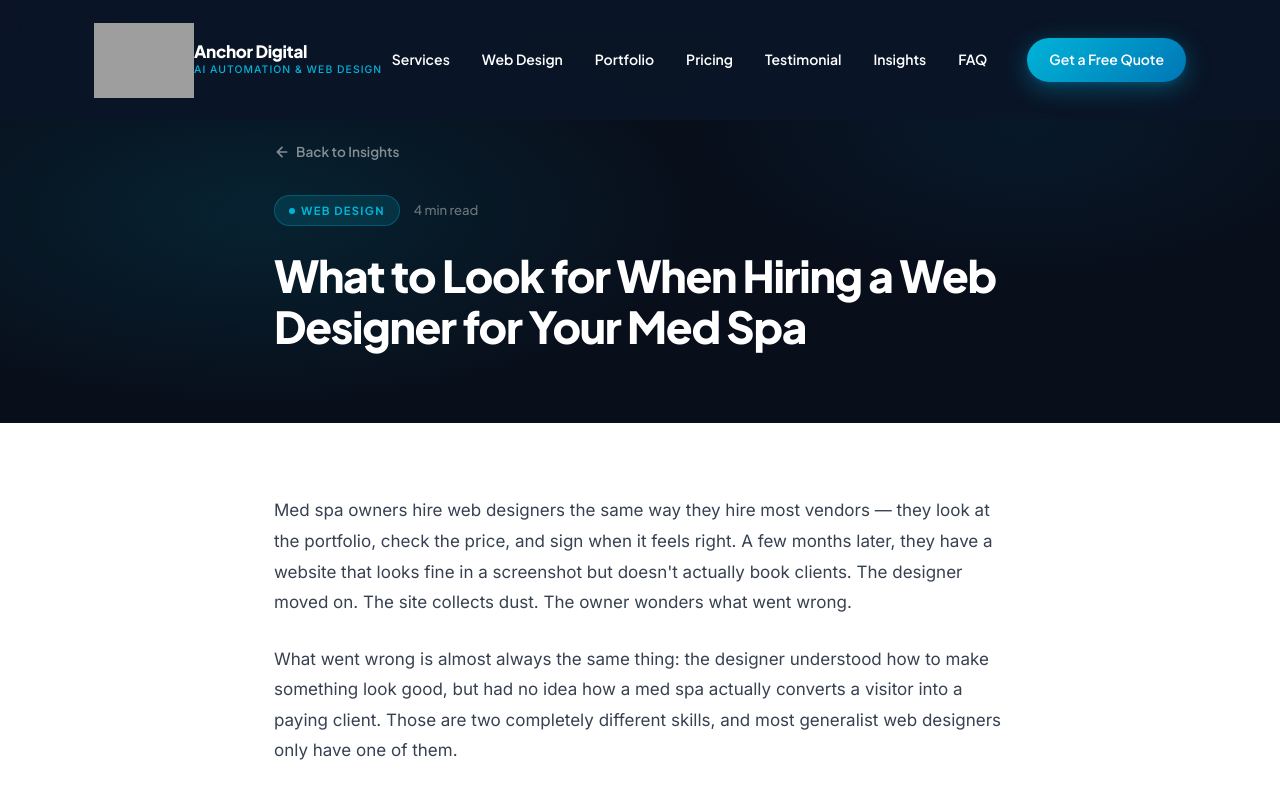
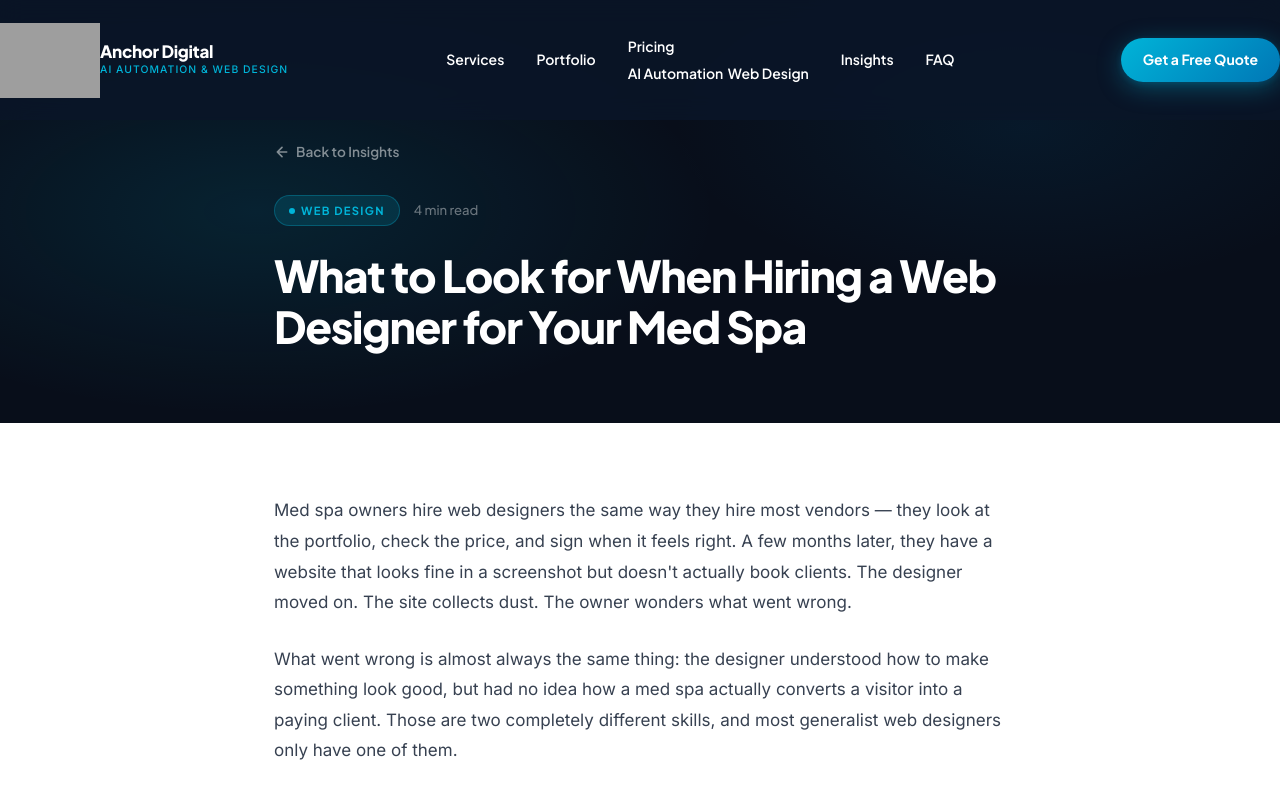
Before and after one commit to JitImlegitscaled/Anchor-Digital, a website: page insights/hire-web-designer.html in a window 1280 px wide. Shown: the top 799 px of the page. Drawn offline with Linux system fonts and the light colour scheme; grey boxes are pictures that could not be loaded.

Commit message:
Sync insights page navbars with main index.html navbar

```diff
--- a/insights/hire-web-designer.html
+++ b/insights/hire-web-designer.html
@@ -614,7 +614,6 @@
 
   <!-- ══════════ NAVBAR ══════════ -->
   <nav id="navbar" role="navigation" aria-label="Main navigation">
-    <div class="container">
     <div class="nav-inner">
       <a href="../index.html" class="nav-logo" aria-label="Anchor Digital — Home">
         <img src="../brand-assets/Logo.png" alt="Anchor Digital logo" fetchpriority="high" />
@@ -625,18 +624,21 @@
       </a>
       <ul class="nav-links">
         <li><a href="../index.html#services">Services</a></li>
-          <li><a href="../index.html#web-design">Web Design</a></li>
         <li><a href="../index.html#portfolio">Portfolio</a></li>
-          <li><a href="../index.html#pricing">Pricing</a></li>
-          <li><a href="../index.html#testimonial">Testimonial</a></li>
+        <li class="nav-dropdown">
+          <a href="../index.html#pricing">Pricing</a>
+          <div class="dropdown-menu">
+            <a href="../index.html#pricing-automation">AI Automation</a>
+            <a href="../index.html#pricing-web">Web Design</a>
+          </div>
+        </li>
         <li><a href="../index.html#resources">Insights</a></li>
         <li><a href="../index.html#faq">FAQ</a></li>
-          <li><a href="../index.html#contact" class="btn btn-primary nav-cta">Get a Free Quote</a></li>
       </ul>
+      <a href="../index.html#contact" class="btn btn-primary nav-cta">Get a Free Quote</a>
       <button class="hamburger" aria-label="Open menu" aria-expanded="false" id="hamburger">
         <span></span><span></span><span></span>
       </button>
-      </div>
     </div>
   </nav>
 
@@ -644,12 +646,11 @@
   <div class="mobile-menu" id="mobileMenu" aria-hidden="true">
     <ul>
       <li><a href="../index.html#services" class="mobile-nav-link">Services</a></li>
-      <li><a href="../index.html#web-design" class="mobile-nav-link">Web Design</a></li>
       <li><a href="../index.html#portfolio" class="mobile-nav-link">Portfolio</a></li>
       <li><a href="../index.html#pricing" class="mobile-nav-link">Pricing</a></li>
-      <li><a href="../index.html#testimonial" class="mobile-nav-link">Testimonial</a></li>
       <li><a href="../index.html#resources" class="mobile-nav-link">Insights</a></li>
       <li><a href="../index.html#faq" class="mobile-nav-link">FAQ</a></li>
+      <li><a href="../index.html#audit" class="mobile-nav-link">Free Audit</a></li>
     </ul>
     <a href="../index.html#contact" class="btn btn-primary mobile-nav-link">Get a Free Quote</a>
     <div class="mobile-social">
```
Also changed, not shown: insights/iv-lounge-booking.html (+9 -8 lines), insights/losing-leads.html (+9 -8 lines). Lines whose indentation alone changed are shown as unchanged.
